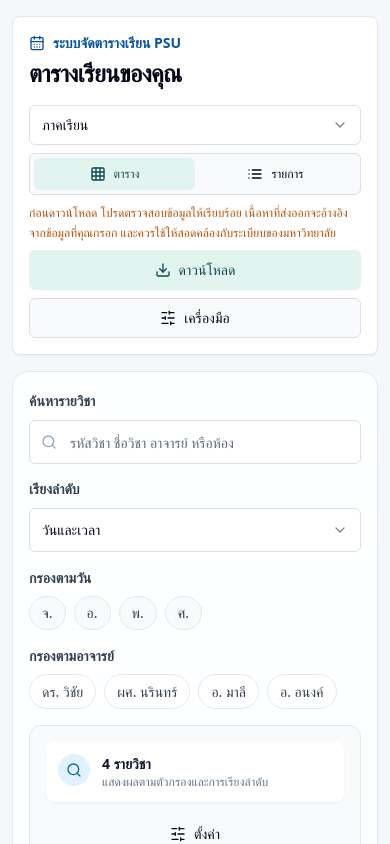
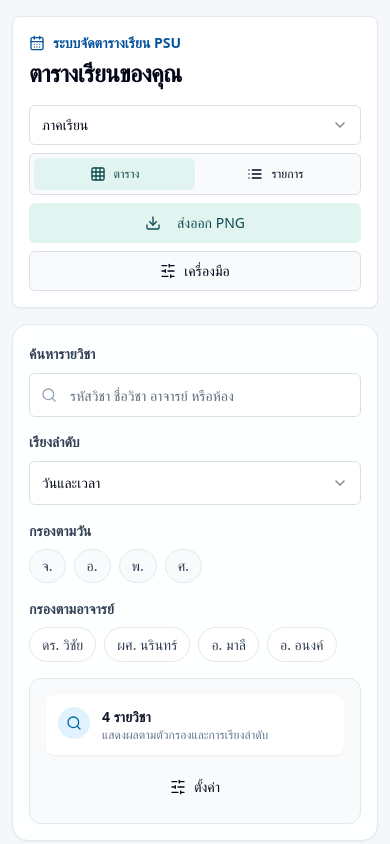
Before and after one commit to Thrrach/study-schedule, a Next.js app: page / in a window 390 px wide. Shown: the top 844 px of the page. Built offline with nearby package versions, Linux system fonts and the light colour scheme.

Commit message:
feat: enhance ExportButton component with customizable className and variant props

```diff
--- a/components/ExportButton.tsx
+++ b/components/ExportButton.tsx
@@ -5,14 +5,17 @@ import { Download, LoaderCircle } from "lucide-react";
 import * as htmlToImage from "html-to-image";
 import type { ImageFormat } from "@/types/timetable";
 import { Button } from "@/components/ui/button";
+import { cn } from "@/lib/utils";
 
 interface ExportButtonProps {
   targetId: string;
   format: ImageFormat;
   onBeforeExport?: () => void;
+  className?: string;
+  variant?: "default" | "destructive" | "outline" | "secondary" | "ghost" | "link";
 }
 
-export function ExportButton({ targetId, format, onBeforeExport }: ExportButtonProps) {
+export function ExportButton({ targetId, format, onBeforeExport, className, variant = "secondary" }: ExportButtonProps) {
   const [exporting, setExporting] = useState(false);
   const [exportError, setExportError] = useState("");
 
@@ -69,22 +72,19 @@ export function ExportButton({ targetId, format, onBeforeExport }: ExportButtonP
   }
 
   return (
-    <div className="space-y-2">
-      <p className="text-xs leading-relaxed text-amber-700">
-        ก่อนดาวน์โหลด โปรดตรวจสอบข้อมูลให้เรียบร้อย เนื้อหาที่ส่งออกจะอ้างอิงจากข้อมูลที่คุณกรอก และควรใช้ให้สอดคล้องกับระเบียบของมหาวิทยาลัย
-      </p>
+    <div className={cn("relative", className)}>
       <Button
         onClick={exportImage}
-        variant="secondary"
+        variant={variant}
         disabled={exporting}
-        className="w-full sm:w-auto"
+        className={cn("w-full sm:w-auto transition-all duration-300", exporting ? "opacity-90" : "")}
         aria-label={`ดาวน์โหลดตารางเป็น ${format.toUpperCase()}`}
       >
-        {exporting ? <LoaderCircle className="h-4 w-4 animate-spin" /> : <Download className="h-4 w-4" />}
-        {exporting ? "กำลังส่งออก..." : "ดาวน์โหลด"}
+        {exporting ? <LoaderCircle className="mr-2 h-4 w-4 animate-spin" /> : <Download className="mr-2 h-4 w-4" />}
+        {exporting ? "กำลังส่งออก..." : `ส่งออก ${format.toUpperCase()}`}
       </Button>
       {exportError ? (
-        <p className="text-sm text-destructive" role="alert">
+        <p className="absolute -bottom-6 left-0 right-0 text-center text-xs font-medium text-destructive" role="alert">
           {exportError}
         </p>
       ) : null}
```
